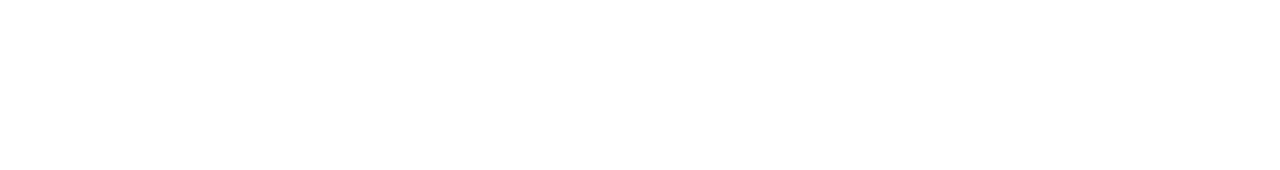
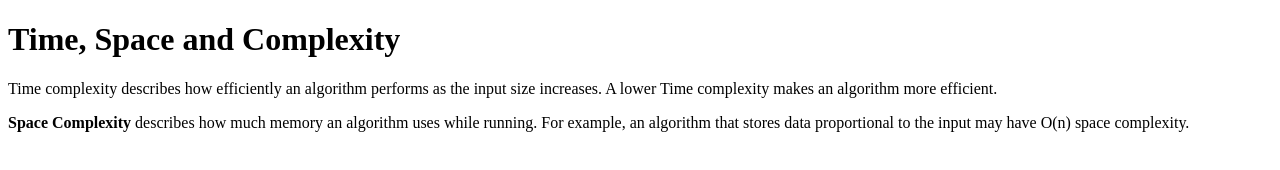
Before and after one commit to acciojob/time-and-space-complexity-Abu4956, a website: page main.html in a window 1280 px wide. Drawn offline with Linux system fonts and the light colour scheme.

Commit message:
created a submission

```diff
--- a/main.html
+++ b/main.html
@@ -8,6 +8,10 @@
 
 <body>
 	<!-- the entire body must be written by student -->
+	<h1>Time, Space and Complexity</h1>
+	<p>Time complexity describes how efficiently an algorithm performs as the input size increases. A lower Time complexity makes an algorithm more efficient.</p>
+	<p><b>Space Complexity</b> describes how much memory an algorithm uses while running. For example, an algorithm that stores data proportional to the input may have O(n) space complexity.</p>
+
     <script type="text/javascript" src="./script.js">
 </script>
 
```
